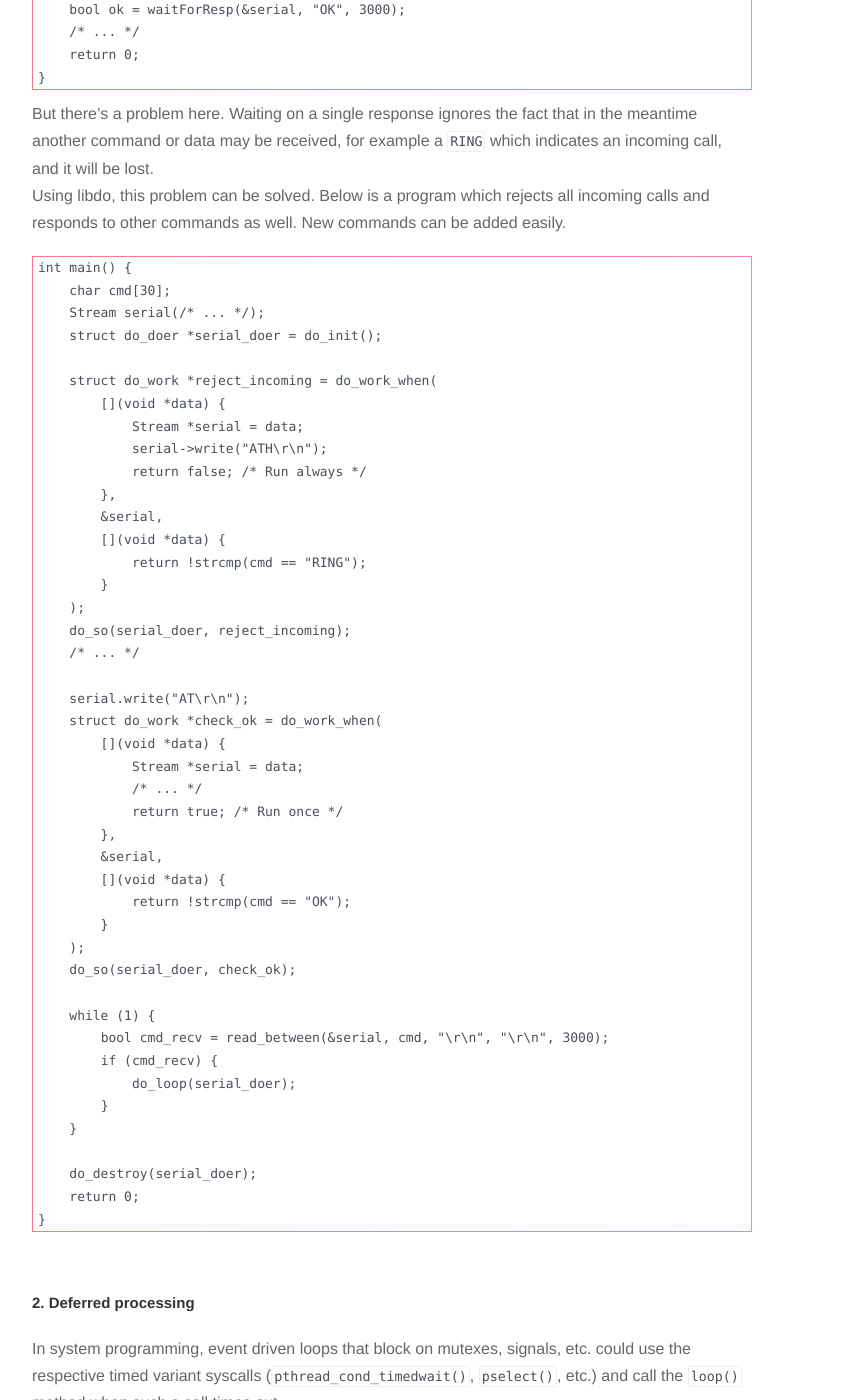
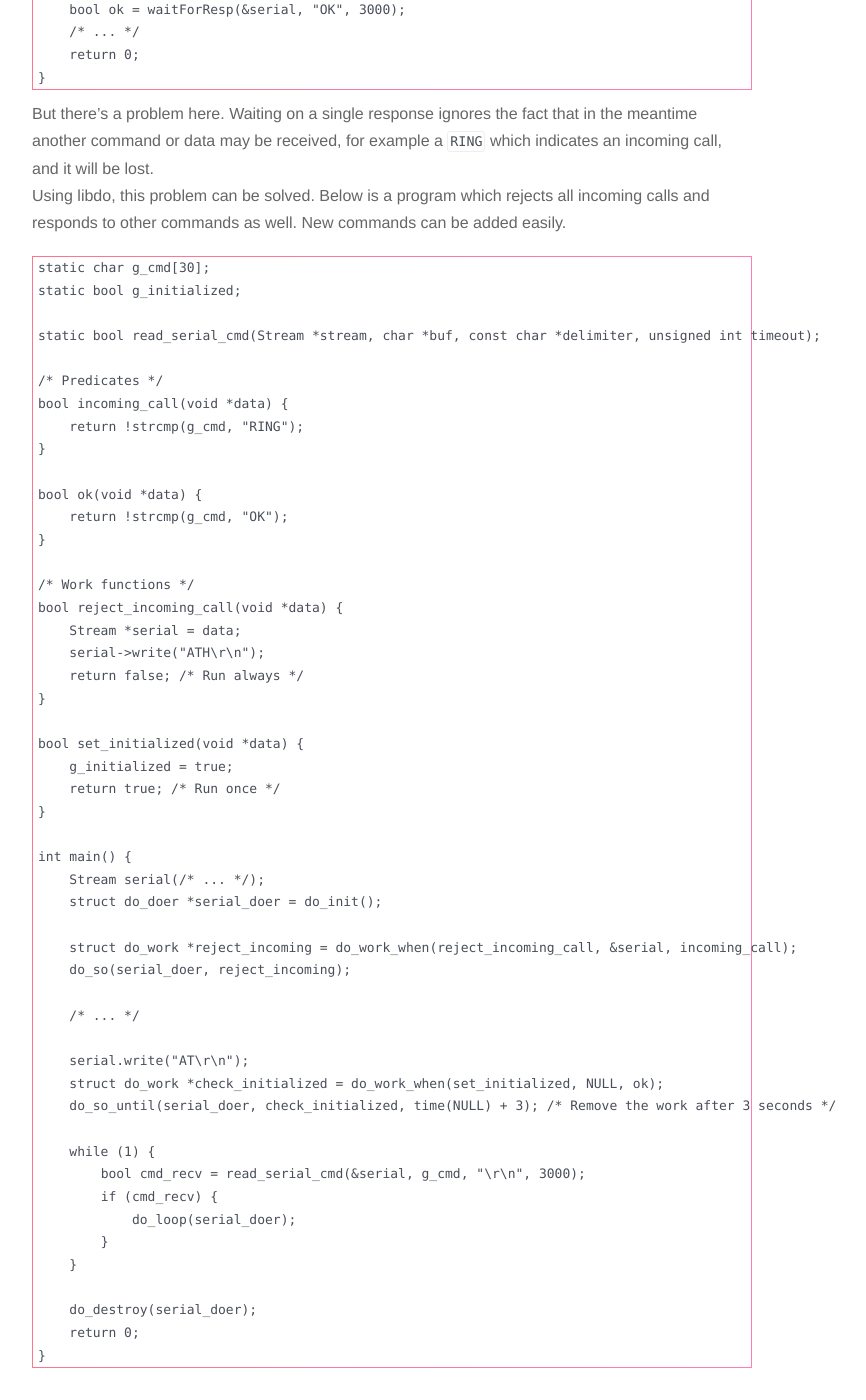
Before and after one commit to Sufi-Al-Hussaini/Sufi-Al-Hussaini.github.io, a Jekyll site: the page built from _posts/2018-04-11-predicate-driven-programming.markdown, in a window 1280 px wide and 1400 px high, scrolled down 5211 px. Shown: the whole window, without its empty margins (248-1114 px from the left). Built offline with Jekyll 4.4.1, drawn with Linux system fonts in a browser that asks for light colours; nearby versions of some CDN libraries; some web fonts are replaced; comment, search, counter and statistics services are not loaded; a style sheet for code colours, icons or effects is not loaded; some of the changed text lies outside the part shown.

Commit message:
Update post

````diff
--- a/_posts/2018-04-11-predicate-driven-programming.markdown
+++ b/_posts/2018-04-11-predicate-driven-programming.markdown
@@ -210,42 +210,48 @@ int main() {
 But there's a problem here. Waiting on a single response ignores the fact that in the meantime another command or data may be received, for example a `RING` which indicates an incoming call, and it will be lost. <br/>
 Using libdo, this problem can be solved. Below is a program which rejects all incoming calls and responds to other commands as well. New commands can be added easily.
 
-```cpp
+```c
+static char g_cmd[30];
+static bool g_initialized;
+
+static bool read_serial_cmd(Stream *stream, char *buf, const char *delimiter, unsigned int timeout);
+
+/* Predicates */
+bool incoming_call(void *data) {
+    return !strcmp(g_cmd, "RING");
+}
+
+bool ok(void *data) {
+    return !strcmp(g_cmd, "OK");
+}
+
+/* Work functions */
+bool reject_incoming_call(void *data) {
+    Stream *serial = data;
+    serial->write("ATH\r\n");
+    return false; /* Run always */
+}
+
+bool set_initialized(void *data) {
+    g_initialized = true;
+    return true; /* Run once */
+}
+
 int main() {
-	char cmd[30];
 	Stream serial(/* ... */);
 	struct do_doer *serial_doer = do_init();
 
-	struct do_work *reject_incoming = do_work_when(
-        [](void *data) {
-        	Stream *serial = data;
-            serial->write("ATH\r\n");
-            return false; /* Run always */
-        },
-        &serial,
-        [](void *data) {
-            return !strcmp(cmd == "RING");
-        }
-    );
+	struct do_work *reject_incoming = do_work_when(reject_incoming_call, &serial, incoming_call);
     do_so(serial_doer, reject_incoming);
+
 	/* ... */
 
 	serial.write("AT\r\n");
-	struct do_work *check_ok = do_work_when(
-        [](void *data) {
-        	Stream *serial = data;
-            /* ... */
-            return true; /* Run once */
-        },
-        &serial,
-        [](void *data) {
-            return !strcmp(cmd == "OK");
-        }
-    );
-    do_so(serial_doer, check_ok);
+	struct do_work *check_initialized = do_work_when(set_initialized, NULL, ok);
+    do_so_until(serial_doer, check_initialized, time(NULL) + 3); /* Remove the work after 3 seconds */
 
 	while (1) {
-		bool cmd_recv = read_between(&serial, cmd, "\r\n", "\r\n", 3000);
+		bool cmd_recv = read_serial_cmd(&serial, g_cmd, "\r\n", 3000);
 		if (cmd_recv) {
 			do_loop(serial_doer);
 		}
@@ -260,25 +266,42 @@ int main() {
 ##### 2. Deferred processing
 
 In system programming, event driven loops that block on mutexes, signals, etc. could use the respective timed variant syscalls (`pthread_cond_timedwait()`, `pselect()`, etc.) and call the `loop()` method when such a call times out.<br/>
-So callbacks can be added from within event handlers and serviced when there's nothing much to do.
+So, callbacks can be added from within event handlers and serviced when there's nothing much to do.
 
 For example:
 ```c
+static struct do_doer *g_doer;
+
+bool long_running_job(void *data) {
+    /* ... */
+    return true;
+}
+
+bool not_busy(void *data) {
+    /* ... */
+    return true;
+}
+
 void event_handler() {
 	/* Handle event */
-	call_when(function1, predicate1);
+    struct do_work *deferred = do_work_when(long_running_job, NULL, not_busy);
+    do_so(g_doer, deferred);
 }
 
 int main() {
 	/* ... */
+    g_doer = do_init();
+
 	int ret = pthread_cond_timedwait(&condition, &mutex, &ts);
     if (ret == 0) {
         /* ... */
         event_handler();
     }
     else if (ret == ETIMEDOUT) {
-    	loop();
+    	do_loop(g_doer);
     }
+
+    do_destroy(g_doer);
     exit(EXIT_SUCCESS);
 }
 ```
````
